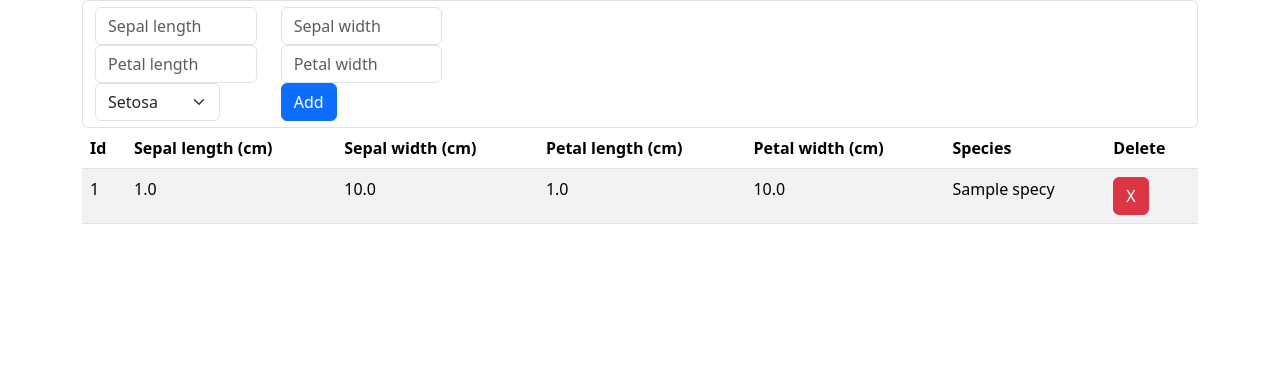
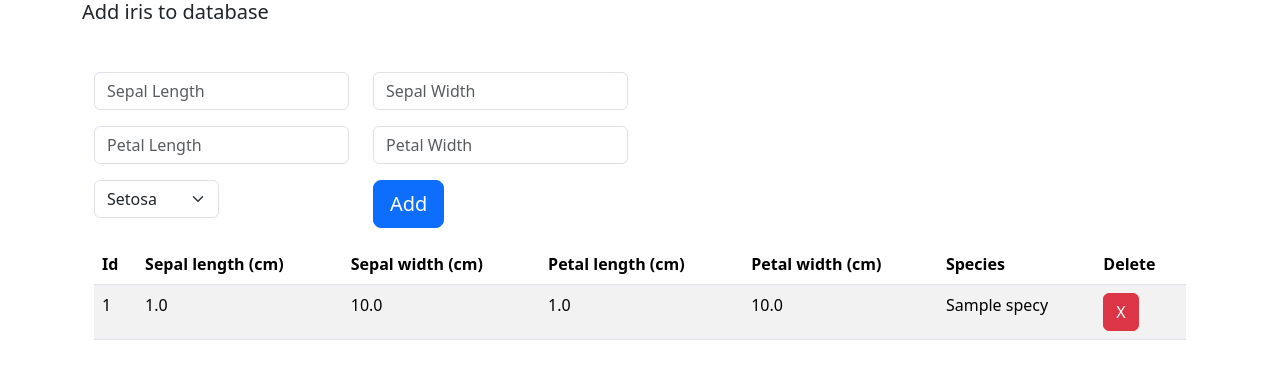
Before and after one commit to HubertKlosowski/Programming_in_Python, a Flask app: page / in a window 1280 px wide. Shown: the top 379 px of the page. Run offline with Flask 3, Linux system fonts and the light colour scheme; tables that the repository leaves empty hold one stand-in row (values such as "Sample post").

Commit message:
poprawa stylu formularza

```diff
--- a/Zadanie3/website/table.py
+++ b/Zadanie3/website/table.py
@@ -6,15 +6,42 @@ from . import db
 table = Blueprint('table', __name__)
 
 
+def check_add(form):
+    required_fields = ['sepal_length', 'sepal_width', 'petal_length', 'petal_width', 'species_id']
+    for field in required_fields:
+        if field not in form or form[field] == '':
+            return False
+    return True
+
+
+def check_delete(form):
+    required_fields = ['record_id']
+    for field in required_fields:
+        if field not in form or form[field] == '':
+            return False
+    return True
+
+
 @table.route('/', methods=['GET'])
 def home():
     iris = db.session.query(Iris, Species.species_name).join(Species, Iris.species_id == Species.id).all()
     return render_template("table.html", iris=iris)
 
 
+@table.route('/get/<int:record_id>', methods=['GET'])
+def get(record_id):
+    iris = db.session.query(Iris, Species.species_name).join(Species, Iris.species_id == Species.id).filter(
+        Iris.id == record_id).first()
+    if iris is None:
+        return False
+    return True
+
+
 @table.route('/add', methods=['POST'])
 def add():
     try:
+        if not check_add(request.form):
+            return render_template('400_error.html', error_message='Missing required fields'), 400
         new_iris = Iris(
             sepal_length=float(request.form['sepal_length']),
             sepal_width=float(request.form['sepal_width']),
@@ -25,20 +52,24 @@ def add():
         db.session.add(new_iris)
         db.session.flush()
         db.session.commit()
+        return redirect(url_for('table.home'))
     except Exception as e:
         print(e)
         db.session.rollback()
-    return redirect(url_for('table.home'))
+        return render_template('400_error.html', error_message=str(e)), 400
 
 
 @table.route('/delete/<int:record_id>', methods=['POST'])
 def delete(record_id):
     try:
+        if get(record_id) is False:
+            return render_template('404_error.html', error_message='Record not found'), 404
         to_delete = Iris.query.get(record_id)
         db.session.delete(to_delete)
         db.session.flush()
         db.session.commit()
+        return redirect(url_for('table.home'))
     except Exception as e:
         print(e)
         db.session.rollback()
-    return redirect(url_for('table.home'))
+        return render_template('404_error.html', error_message=str(e)), 404
--- a/Zadanie3/website/templates/table.html
+++ b/Zadanie3/website/templates/table.html
@@ -11,34 +11,35 @@
     </head>
     <body>
         <div class="container">
-            <div class="form-control">
+            <h1 class="blockquote">Add iris to database</h1>
+            <div class="container mt-5">
                 <form action="/add" method="post">
-                    <div class="row">
-                        <div class="col-2">
+                    <div class="row mb-3">
+                        <div class="col-3">
                             <label>
-                            <input type="text" class="form-control" name="sepal_length" placeholder="Sepal length">
+                                <input type="text" class="form-control" name="sepal_length" placeholder="Sepal Length">
                             </label>
                         </div>
-                        <div class="col-2">
+                        <div class="col-3">
                             <label>
-                                <input type="text" class="form-control" name="sepal_width" placeholder="Sepal width">
+                                <input type="text" class="form-control" name="sepal_width" placeholder="Sepal Width">
                             </label>
                         </div>
                     </div>
-                    <div class="row">
-                        <div class="col-2">
+                    <div class="row mb-3">
+                        <div class="col-3">
                             <label>
-                                <input type="text" class="form-control" name="petal_length" placeholder="Petal length">
+                                <input type="text" class="form-control" name="petal_length" placeholder="Petal Length">
                             </label>
                         </div>
-                        <div class="col-2">
+                        <div class="col-3">
                             <label>
-                                <input type="text" class="form-control" name="petal_width" placeholder="Petal width">
+                                <input type="text" class="form-control" name="petal_width" placeholder="Petal Width">
                             </label>
                         </div>
                     </div>
-                    <div class="row">
-                        <div class="col-2">
+                    <div class="row mb-3">
+                        <div class="col-3">
                             <label>
                                 <select class="form-select" name="species_id">
                                     <option value="0">Setosa</option>
@@ -47,12 +48,11 @@
                                 </select>
                             </label>
                         </div>
-                        <div class="col-2">
-                            <button type="submit" class="btn btn-primary">Add</button>
+                        <div class="col-3">
+                            <button type="submit" class="btn btn-primary btn-lg">Add</button>
                         </div>
                     </div>
                 </form>
-            </div>
                 <div class="row">
                     <div class="col-12">
                         <table class="table table-striped">
@@ -91,5 +91,6 @@
             <script src="https://cdn.jsdelivr.net/npm/bootstrap@5.3.2/dist/js/bootstrap.bundle.min.js"
                     integrity="sha384-C6RzsynM9kWDrMNeT87bh95OGNyZPhcTNXj1NW7RuBCsyN/o0jlpcV8Qyq46cDfL"
                     crossorigin="anonymous"></script>
+        </div>
     </body>
 </html>
```
Also changed, not shown: Zadanie3/website/templates/400_error.html (added, +12 -0 lines), Zadanie3/website/templates/404_error.html (added, +12 -0 lines). Lines whose indentation alone changed are shown as unchanged.
